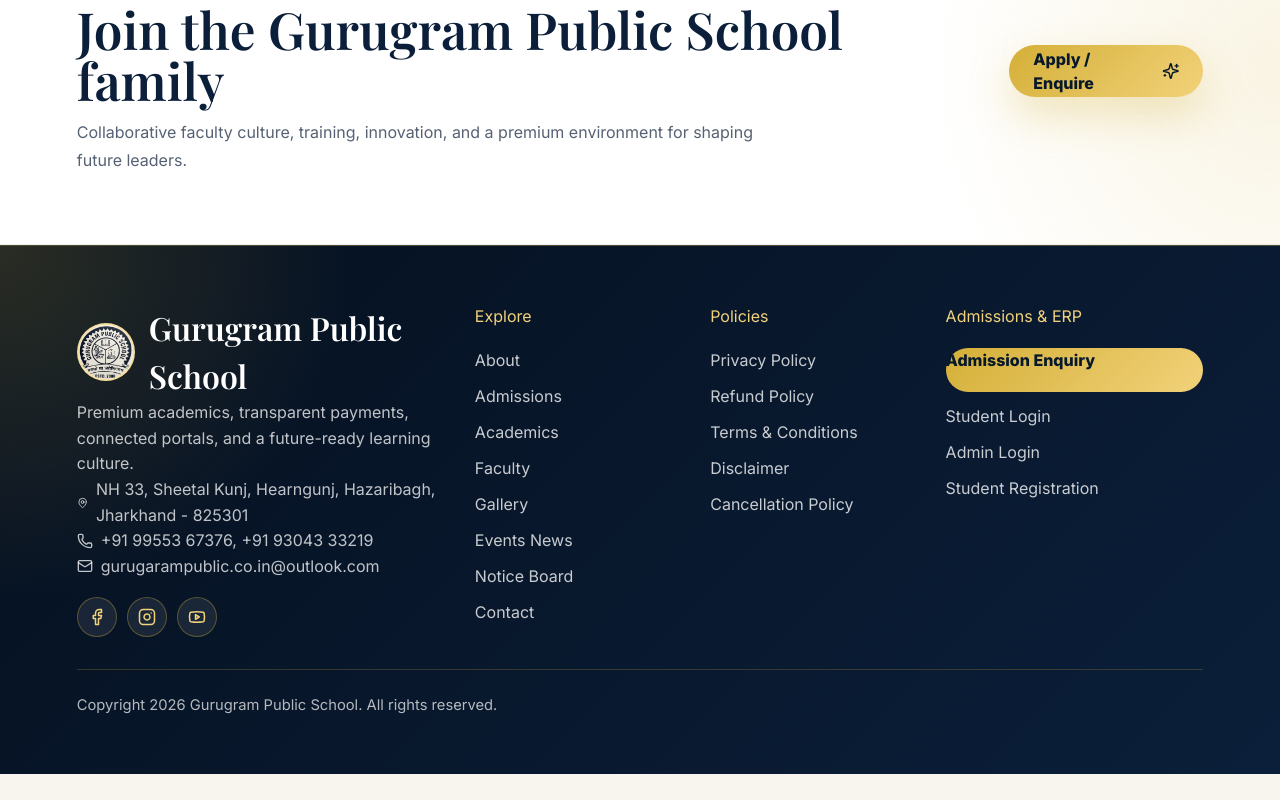
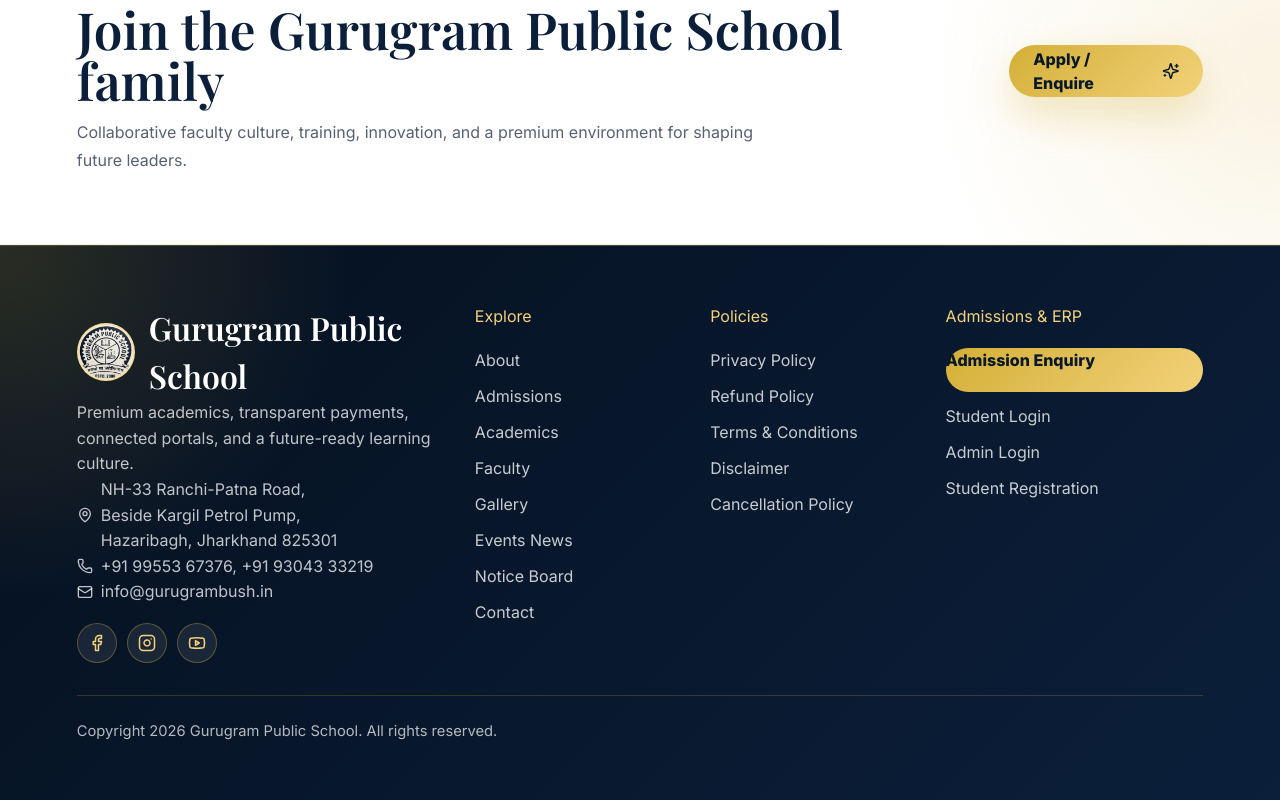
Before and after one commit to afhamwarsi2009-hue/school-management-app, a React (Vite) app in the folder frontend/: page / in a window 1280 px wide. Shown: the part 8710-9510 px from the top of the page. Before the commit the page ends 9484 px from the top, so only its background shows below. Built offline with nearby package versions, Linux system fonts and the light colour scheme; no server answers.

Commit message:
Update school footer address

```diff
--- a/frontend/components/Footer.jsx
+++ b/frontend/components/Footer.jsx
@@ -20,9 +20,9 @@ export function Footer() {
           <h2>Gurugram Public School</h2>
         </div>
         <p>Premium academics, transparent payments, connected portals, and a future-ready learning culture.</p>
-        <p><MapPin size={16} /> NH 33, Sheetal Kunj, Hearngunj, Hazaribagh, Jharkhand - 825301</p>
+        <p><MapPin size={16} /> NH-33 Ranchi-Patna Road,<br />Beside Kargil Petrol Pump,<br />Hazaribagh, Jharkhand 825301</p>
         <p><Phone size={16} /> +91 99553 67376, +91 93043 33219</p>
-        <p><Mail size={16} /> gurugarampublic.co.in@outlook.com</p>
+        <p><Mail size={16} /> <a href="mailto:info@gurugrambush.in">info@gurugrambush.in</a></p>
         <div className="footer-socials">
           <a href="https://www.facebook.com" aria-label="Facebook" target="_blank" rel="noreferrer"><Facebook size={18} /></a>
           <a href="https://www.instagram.com" aria-label="Instagram" target="_blank" rel="noreferrer"><Instagram size={18} /></a>
```
